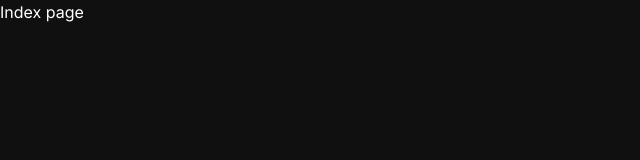
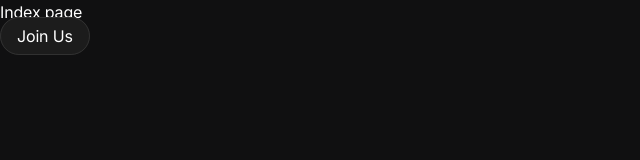
Before and after one commit to productdevbookcom/productdevbookcom, a Nuxt app: page / in a window 1280 px wide. Shown: the top 160 px of the page, without its empty margins (0-640 px from the left). Built offline with nearby package versions, Linux system fonts and the light colour scheme.

Commit message:
feat: add button component

```diff
--- a/assets/css/main.css
+++ b/assets/css/main.css
@@ -10,5 +10,6 @@
     overflow-x: hidden;
     text-rendering: optimizeLegibility;
     -webkit-tap-highlight-color: transparent;
+    letter-spacing: -0.01em;
   }
 }
--- /dev/null
+++ b/components/Button.vue
@@ -0,0 +1,46 @@
+<script setup lang="ts">
+defineProps({
+  priority: {
+    type: String,
+    required: false,
+  },
+  link: {
+    type: String,
+    required: true,
+  },
+  name: {
+    type: String,
+    required: true,
+  },
+  blank: {
+    type: Boolean,
+    required: false,
+  },
+})
+</script>
+
+<template>
+  <a
+    :target="[blank === true ? '_blank' : '']" :class="[priority === 'primary' ? 'primary-btn' : 'secondary-btn']"
+    :href="link"
+  >{{
+    name }}</a>
+</template>
+
+<style>
+.primary-btn {
+  @apply bg-royalblue-600 px-4 py-2 rounded-full border-royalblue-600 border text-white transition duration-300;
+
+  &:hover {
+    @apply bg-royalblue-500 border-royalblue-500;
+  }
+}
+
+.secondary-btn {
+  @apply bg-codgray-950 px-4 py-2 rounded-full border-codgray-900 border text-white transition duration-300;
+
+  &:hover {
+    @apply bg-codgray-900;
+  }
+}
+</style>
--- a/pages/index.vue
+++ b/pages/index.vue
@@ -2,4 +2,5 @@
   <h1 class="text-white">
     Index page
   </h1>
+  <Button name="Join Us" link="https://github.com" :blank="true" />
 </template>
--- a/tailwind.config.js
+++ b/tailwind.config.js
@@ -26,6 +26,33 @@ module.exports = {
           900: '#2f3032',
           950: '#101011',
         },
+        royalblue: {
+          50: '#eef3ff',
+          100: '#e1e8fe',
+          200: '#c8d5fd',
+          300: '#a7b8fa',
+          400: '#8392f6',
+          500: '#656def',
+          600: '#5754e4',
+          700: '#403bc7',
+          800: '#3532a1',
+          900: '#2f2f80',
+          950: '#1d1c4a',
+        },
+        codgray: {
+          50: '#f7f7f7',
+          100: '#e3e3e3',
+          200: '#c8c8c8',
+          300: '#a4a4a4',
+          400: '#818181',
+          500: '#666666',
+          600: '#515151',
+          700: '#434343',
+          800: '#383838',
+          900: '#313131',
+          950: '#1c1c1c',
+        },
+
       },
       fontFamily: {
         sans: ['Inter', ...defaultTheme.fontFamily.sans],
```
